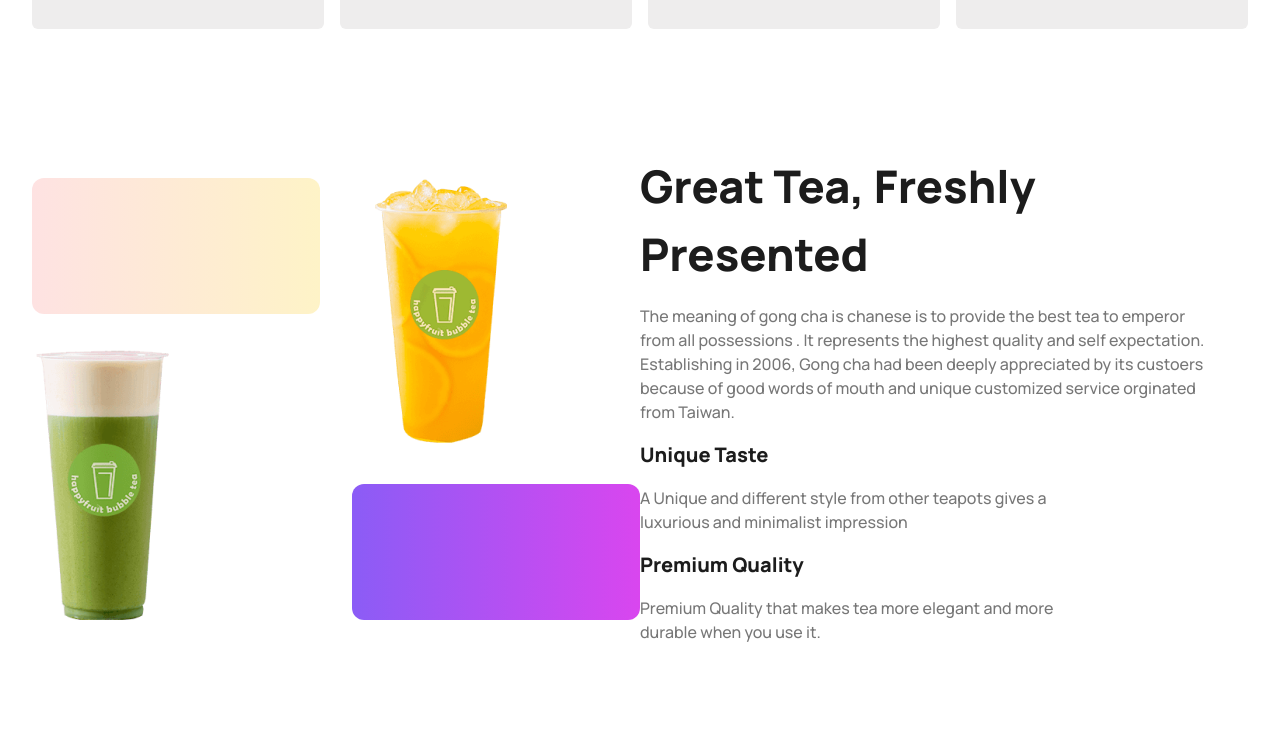
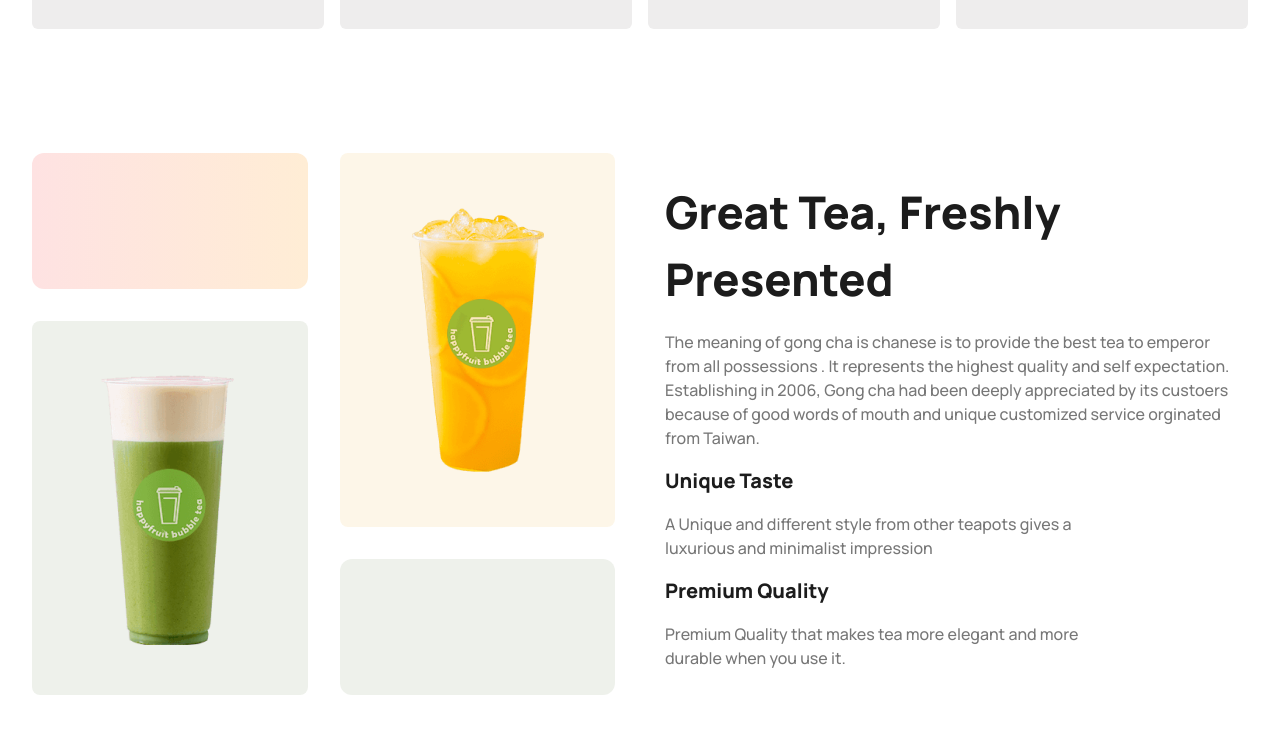
Before and after one commit to antorahad/Daisy_Apar_Cha_Dokan, a plain HTML site: page index.html in a window 1280 px wide. Shown: the part 1449-2182 px from the top of the page. Drawn offline with nearby package versions, Linux system fonts and the light colour scheme.

Commit message:
cha er dokan asorer por khulibe totokhone ghuman

```diff
--- a/index.html
+++ b/index.html
@@ -119,16 +119,16 @@
 
     <!--Fresh tea section-->
     <section class="my-[60px] p-8">
-      <div class="flex items-center justify-between">
+      <div class="flex items-center justify-between gap-[50px]">
         <div class="grid grid-cols-2 gap-8 flex-1">
-          <div class="rounded-xl h-[136px] bg-gradient-to-r from-red-100 to-amber-100"></div>
-          <div class="row-span-2">
+          <div class="rounded-xl h-[136px] bg-gradient-to-r from-red-100 to-orange-100"></div>
+          <div class="row-span-2 bg-[#E6A6231A] rounded-lg px-[30px] py-[50px] flex justify-center items-center">
             <img src="./images/fresh-1.png" alt="">
           </div>
-          <div class="row-span-2">
+          <div class="row-span-2 bg-[#5776391A] rounded-lg px-[30px] py-[50px] flex justify-center items-center">
             <img src="./images/fresh-2.png" alt="">
           </div>
-          <div class="rounded-xl h-[136px] bg-gradient-to-r from-violet-500 to-fuchsia-500"></div>
+          <div class="rounded-xl h-[136px] bg-[#5776391A]"></div>
         </div>
 
 
```
